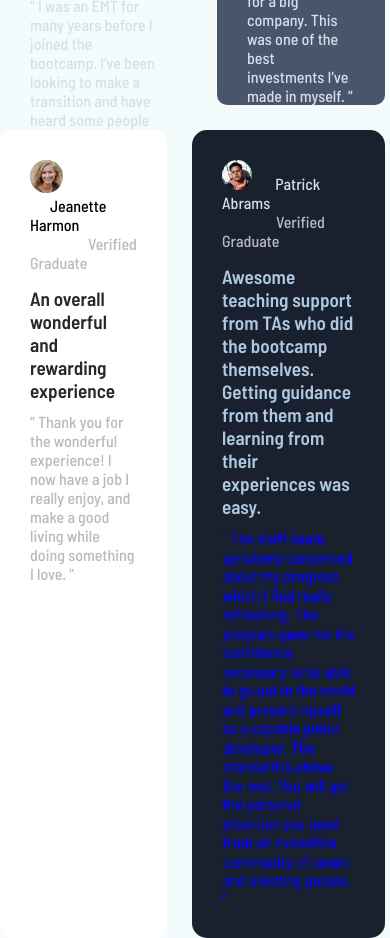
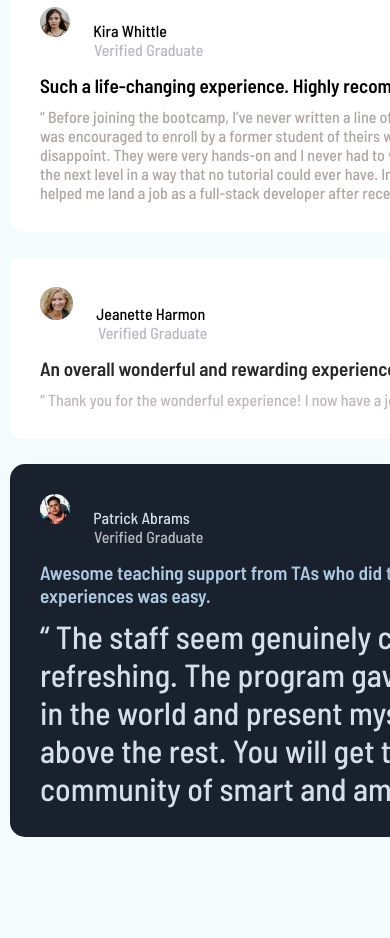
Before and after one commit to Rasmipun/testimonial, a plain HTML site: page testimonials-grid-section-main/index.html in a window 390 px wide. Shown: the part 420-1358 px from the top of the page. After the commit the page ends 1267 px from the top, so only its background shows below. Drawn offline with Linux system fonts and the light colour scheme.

Commit message:
second commit

```diff
--- a/testimonials-grid-section-main/style.css
+++ b/testimonials-grid-section-main/style.css
@@ -24,7 +24,7 @@ html{
 .container{
     display: grid;
     grid-template-columns: repeat(4, 1fr);
-    grid-area:
+    grid-template-areas:
     "first first second third"
     "fourth fifth fifth third";
     border-radius: 10px;
@@ -39,6 +39,7 @@ html{
 
 .el:first-child{
     grid-column: span 2;
+    grid-area: first;
 }
 
 .first{
@@ -83,7 +84,9 @@ h1{
     color: var(--light-grayish-blue);
 }
 
+
 .el:nth-child(2){
+    grid-area: second;
     background-color: aqua;
     padding-top: 30px;
     padding-left: 30px;
@@ -122,6 +125,7 @@ h2{
 }
 
 .el:nth-child(3){
+    grid-area: third;
     grid-row-start: span 2;
 }
 
@@ -162,6 +166,7 @@ h3{
 }
 
 .el:nth-child(4){
+    grid-area: fourth;
     background-color: white;
     padding: 30px;
 }
@@ -196,6 +201,7 @@ h4{
 }
 
 .el:nth-child(5){
+    grid-area: fifth;
     grid-column: span 2;
 }
 
@@ -231,12 +237,19 @@ h5{
 
 .p5{
     padding-top: 10px;
-    font-size: 1rem;
-    color: blue;
+    font-size: 2rem;
+    color: var(--light-grayish-blue);
 }
 
-@media screen and (max-width: 768px) {
+@media (max-width: 768px) {
     .container{
-        width: 500px;
+        padding: 10px;
+        grid-template-columns: 1fr;
+        grid-template-areas:
+        "first"
+        "second"
+        "third"
+        "fourth"
+        "fifth";
     }
 }
```
